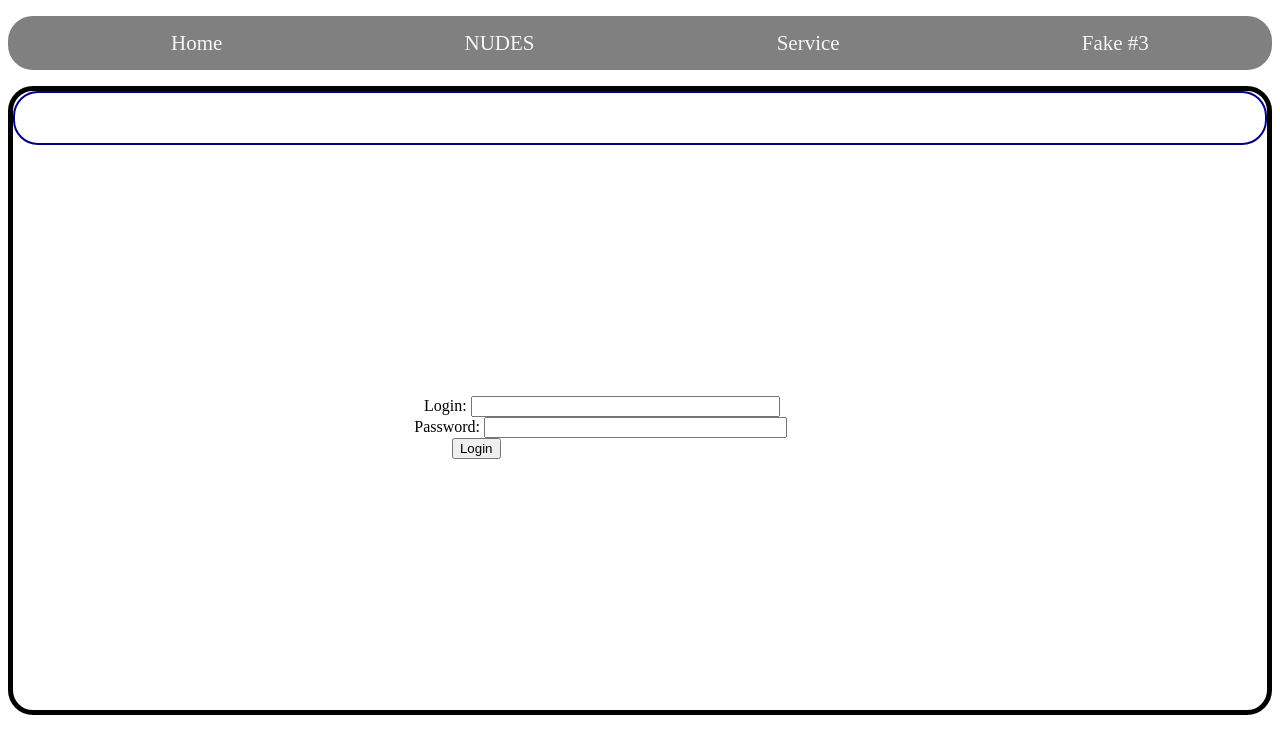
After one commit to BAANY-ANG/hotbenny, a PHP site: page /login.html in a window 1280 px wide. The commit adds this page. Shown: the top 754 px of the page. Run offline with PHP 8.4, Linux system fonts and the light colour scheme.

Commit message:
More Implementation of the webstie

```diff
--- /dev/null
+++ b/assets/stylesheets/login.css
@@ -0,0 +1,37 @@
+#login
+{
+    margin: auto;
+    padding: 20%;
+}
+
+#username
+{
+    margin:auto;
+    padding-left: 21.3%;
+}
+
+#password{
+    margin:auto;
+    padding-left: 20%;
+}
+
+#submit {
+    margin:auto;
+    padding-left: 25%;
+}
+
+#Error {
+    color: red;
+    font-size: 15px;
+}
+
+#welcome {
+    color: #0FAEff;
+    border: 2px solid navy;
+    border-radius: 25px;
+    margin: auto;
+    text-align: center;
+    display:block;
+    padding: 25px;
+    font-size: 36px;
+}
--- a/assets/stylesheets/style.css
+++ b/assets/stylesheets/style.css
@@ -90,3 +90,24 @@
 a:hover {
     background-color: #505050;
 }
+
+article {
+    border-radius: 25px;
+    border: 5px solid black;
+}
+
+aside {
+    border-radius: 25px;
+    border: 5px solid black;
+}
+
+#Service {
+    background-color: whitesmoke;
+    border-radius: 25px;
+}
+
+#content-service {
+    margin: auto;
+    padding: 150px;
+    font-size: 36px;
+}
--- a/assets/tools/tools.js
+++ b/assets/tools/tools.js
@@ -0,0 +1,15 @@
+function init()
+{
+    var database = '{ "employees" : [' +
+    '{ "firstName":"John" , "lastName":"Doe", "username":"test", "password":"test" },' +
+    '{ "firstName":"Anna" , "lastName":"Smith", "username":"Anna", "password":"Smith" },' +
+    '{ "firstName":"Peter" , "lastName":"Jones", "username":"admin", "password":"password" } ]}';
+    return database;
+}
+
+function login() {
+    var database = init();
+    var json = JSON.parse(database);
+
+    document.getElementById('welcome').innerHTML = "Welcome " + json.employees[1].firstName + " " + json.employees[1].lastName;
+}
--- a/index.html
+++ b/index.html
@@ -16,8 +16,8 @@
         <nav>
             <ul class="nav">
                 <a class="nav-item" href="nudes.html">Benny's Nudes(Don't tell him!)</a>
-                <a class="nav-item"href="#">Fake #1</a>
-                <a class="nav-item"href="#">Fake #2</a>
+                <a class="nav-item"href="service.html">Services</a>
+                <a class="nav-item"href="login.html">Login</a>
                 <a class="nav-item"href="#">Fake #3</a>
             </ul>
         </nav>
--- /dev/null
+++ b/login.html
@@ -0,0 +1,38 @@
+<!DOCTYPE html>
+<html lang="en">
+<head>
+    <meta charset="UTF-8">
+    <link rel="stylesheet" type="text/css" href="assets/stylesheets/style.css">
+    <link rel="stylesheet" type="text/css" href="assets/stylesheets/login.css">
+    <script src="assets/tools/tools.js"></script>
+    <meta name="viewport" content="width=device-width, initial-scale=1.0">
+    <title>Login</title>
+</head>
+<body>
+    <nav>
+        <ul class="nav">
+            <a class="nav-item" href="index.html">Home</a>
+            <a class="nav-item"href="nudes.html">NUDES</a>
+            <a class="nav-item"href="service.html">Service</a>
+            <a class="nav-item"href="#">Fake #3</a>
+        </ul>
+    </nav>
+    <article>
+        <div id="welcome"></div>
+        <div id="login">
+            <span id="Error"></span>
+            <div id="username">
+                Login:
+                <input type="text" name="username" id="username">
+            </div>
+            <div id="password">
+                Password:
+                <input type="password" name="password" id="password">
+            </div>
+            <div id="submit">
+                <button onclick="login()">Login</button>
+            </div>
+        </div>
+    </article>
+</body>
+</html>
--- a/nudes.html
+++ b/nudes.html
@@ -10,8 +10,8 @@
     <nav>
         <ul class="nav">
             <a class="nav-item" href="index.html">Home</a>
-            <a class="nav-item"href="#">Fake #1</a>
-            <a class="nav-item"href="#">Fake #2</a>
+            <a class="nav-item"href="service.html">Service</a>
+            <a class="nav-item"href="login.html">Login</a>
             <a class="nav-item"href="#">Fake #3</a>
         </ul>
     </nav>
```
Also changed, not shown: service.html (added, +31 -0 lines).
